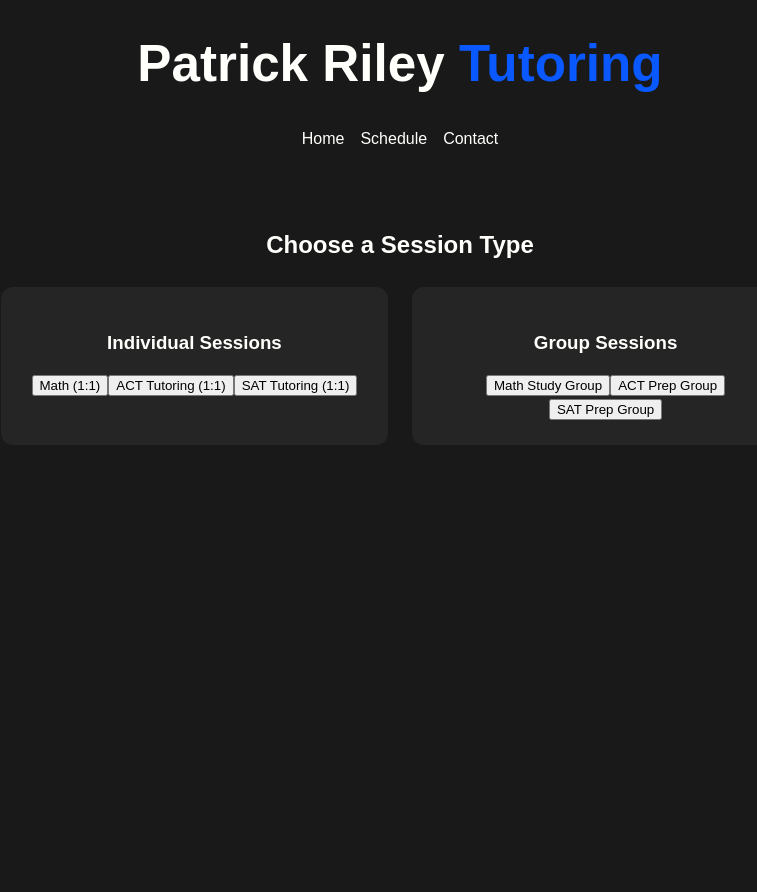
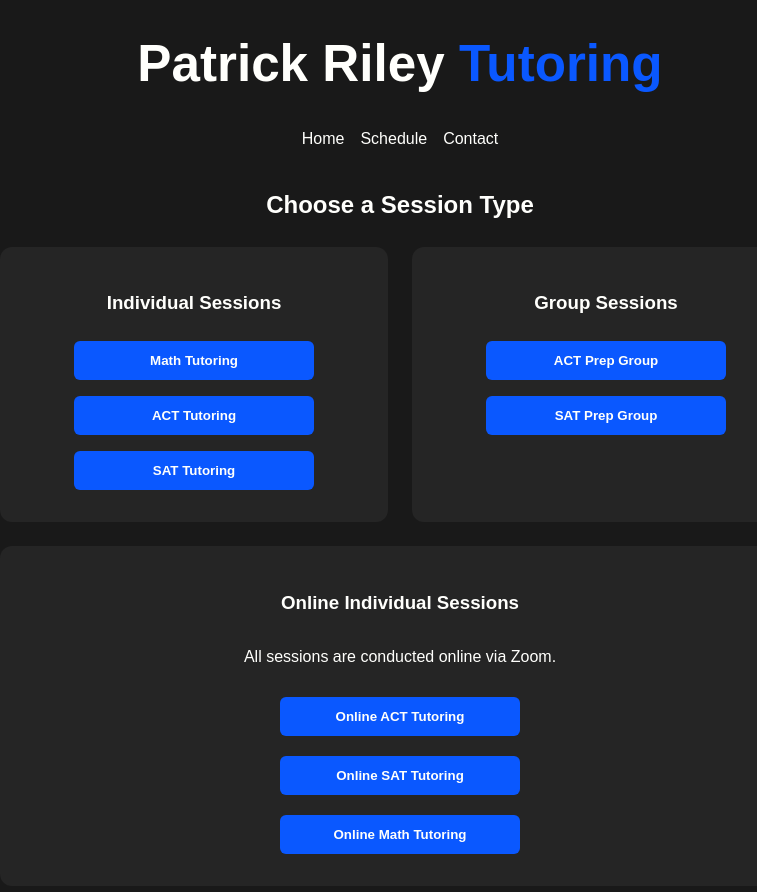
Before and after one commit to patrickriley1/tutoring, a React (Vite) app: page /schedule in a window 1280 px wide. Shown: the top 892 px of the page, without its empty margins (240-997 px from the left). Built offline with nearby package versions, Linux system fonts and the light colour scheme.

Commit message:
session type buttons

```diff
--- a/index.html
+++ b/index.html
@@ -4,6 +4,7 @@
     <meta charset="UTF-8" />
     <meta name="viewport" content="width=device-width, initial-scale=1.0" />
     <title>Patrick Riley Tutoring</title>
+    <link rel="icon" type="image/svg+xml" href="/favicon-check.svg" />
   </head>
   <body>
     <div id="root"></div>
--- a/src/index.css
+++ b/src/index.css
@@ -92,24 +92,24 @@ h1 {
   font-weight: bold;
 }
 
-.fade‐in {
+.fade-in {
   opacity: 0;
   transition: opacity 0.5s ease‐in;
 }
-.fade‐in.visible {
+.fade-in.visible {
   opacity: 1;
 }
 
-.fade‐in {
+.fade-in {
   opacity: 0;
   transition: opacity 0.5s ease‐in;
 }
-.fade‐in.visible {
+.fade-in.visible {
   opacity: 1;
 }
 
 /* Shared styling for our session buttons */
-.session‐button {
+.session-button {
   background: #0A58FF;
   color: #FFFFFC;
   border: none;
@@ -122,14 +122,14 @@ h1 {
   max-width: 240px;
   transition: transform 0.2s, box-shadow 0.2s;
 }
-.session‐button:hover {
+.session-button:hover {
   transform: scale(1.03);
   box-shadow: 0 4px 12px rgba(10, 88, 255, 0.3);
 }
 
 /* Columns stack on small screens */
 @media (max-width: 640px) {
-  .session‐grid {
+  .session-grid {
     flex-direction: column;
     align-items: center;
   }
--- a/src/schedule.jsx
+++ b/src/schedule.jsx
@@ -19,7 +19,7 @@ return (
     <main
       className={`schedule-page fade-in ${visible ? "visible" : ""}`}
       style={{
-        padding: "40px 0",
+        padding: "0px 0",
         color: "#FFFFFC",
         minHeight: "100vh",
         display: "flex",
@@ -56,21 +56,21 @@ return (
               <h3 style={{ marginBottom: 16 }}>Individual Sessions</h3>
               <button
                 className="session-button"
-                onClick={() => setSelectedSession("individual‐math")}
+                onClick={() => setSelectedSession("individual-math")}
               >
-                Math (1:1)
+                Math Tutoring
               </button>
               <button
                 className="session-button"
-                onClick={() => setSelectedSession("individual‐act")}
+                onClick={() => setSelectedSession("individual-act")}
               >
-                ACT Tutoring (1:1)
+                ACT Tutoring
               </button>
               <button
                 className="session-button"
-                onClick={() => setSelectedSession("individual‐sat")}
+                onClick={() => setSelectedSession("individual-sat")}
               >
-                SAT Tutoring (1:1)
+                SAT Tutoring
               </button>
             </div>
 
@@ -80,7 +80,7 @@ return (
               style={{
                 flex: 1,
                 minWidth: 280,
-                background: "rgba(255,255,255,0.05)",
+                background: "rgba(255, 255, 255, 0.05)",
                 borderRadius: 12,
                 padding: 24,
                 textAlign: "center",
@@ -89,22 +89,54 @@ return (
               <h3 style={{ marginBottom: 16 }}>Group Sessions</h3>
               <button
                 className="session-button"
-                onClick={() => setSelectedSession("group‐math")}
-              >
-                Math Study Group
-              </button>
-              <button
-                className="session-button"
-                onClick={() => setSelectedSession("group‐act")}
+                onClick={() => setSelectedSession("group-act")}
               >
                 ACT Prep Group
               </button>
               <button
                 className="session-button"
-                onClick={() => setSelectedSession("group‐sat")}
+                onClick={() => setSelectedSession("group-sat")}
               >
                 SAT Prep Group
               </button>
+            </div>
+
+            <div
+              className="column"
+              style={{
+                flex: 1,
+                minWidth: 280,
+                background: "rgba(255, 255, 255, 0.05)",
+                borderRadius: 12,
+                padding: 24,
+                textAlign: "center",
+                display: "flex",
+                flexDirection: "column",
+                gap: "4px",
+                alignItems: "center",
+                }}>
+                <h3 style={{ marginBottom: 8 }}>Online Individual Sessions</h3>
+                <p style={{ marginBottom: 16 }}>
+                  All sessions are conducted online via Zoom.
+                </p>
+                <button
+                  className="session-button"
+                  onClick={() => setSelectedSession("individual-online")}
+                >
+                    Online ACT Tutoring
+                </button>
+                <button
+                  className="session-button"
+                  onClick={() => setSelectedSession("individual-online-sat")}
+                >
+                    Online SAT Tutoring
+                </button>
+                <button
+                  className="session-button"
+                  onClick={() => setSelectedSession("individual-online-math")}
+                >
+                    Online Math Tutoring
+                </button>
             </div>
           </div>
         </>
```
Also changed, not shown: public/favicon-check.svg (added).
